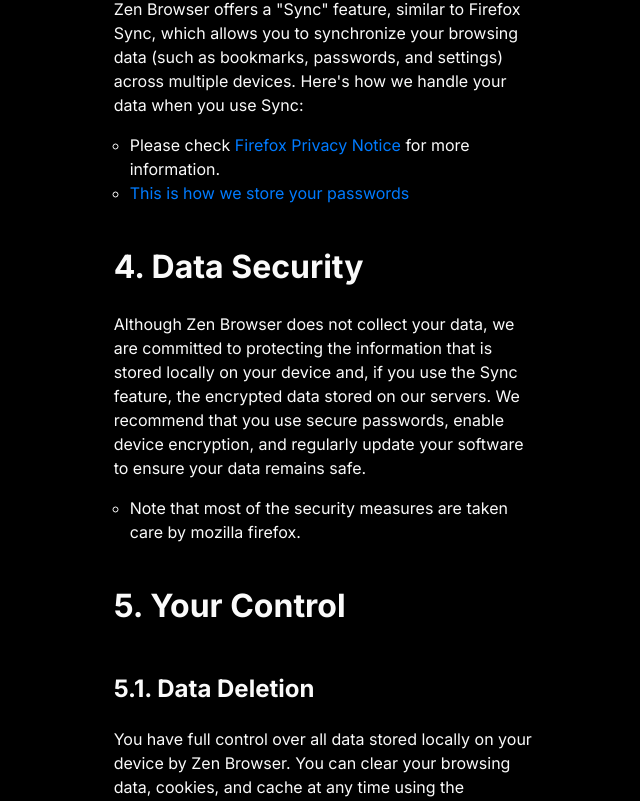
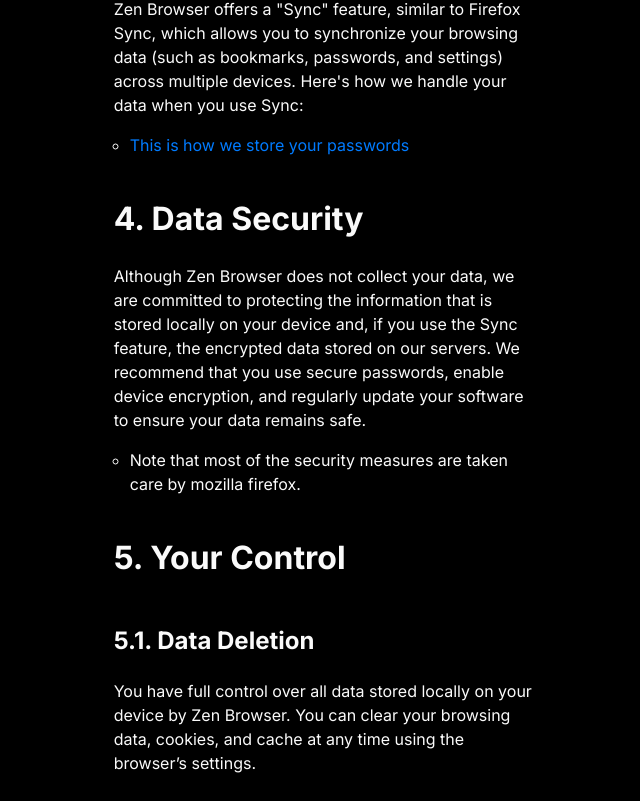
Before and after one commit to zen-browser/www, a Next.js app: page /privacy-policy in a window 1280 px wide. Shown: the part 1933-2734 px from the top of the page, without its empty margins (313-953 px from the left). Built offline with nearby package versions, Linux system fonts and the light colour scheme.

Commit message:
feat: Update privacy policy with external links and contact information

```diff
--- a/src/app/privacy-policy/page.tsx
+++ b/src/app/privacy-policy/page.tsx
@@ -42,7 +42,6 @@ Any customizations, settings, and preferences you make within Zen Browser are st
 # 3. Sync Feature
 Zen Browser offers a "Sync" feature, similar to Firefox Sync, which allows you to synchronize your browsing data (such as bookmarks, passwords, and settings) across multiple devices. Here's how we handle your data when you use Sync:
 
-* Please check [Firefox Privacy Notice](https://www.mozilla.org/en-US/privacy/) for more information.
 * [This is how we store your passwords](https://support.mozilla.org/en-US/kb/how-firefox-securely-saves-passwords#:~:text=Firefox%20Desktop%20encrypts%20your%20passwords,cryptography%20to%20obscure%20your%20passwords.)
 
 # 4. Data Security
@@ -57,10 +56,22 @@ You have full control over all data stored locally on your device by Zen Browser
 ## 5.2. Do Not Track
 Zen Browser automatically honors "Do Not Track" requests by default. We ensure that no tracking of your activity occurs, in compliance with this setting.
 
-# 6. Changes to This Privacy Policy
+# 6. Websites and Services
+
+Zen Browser may contain links to external websites or services that are not owned or operated by us. We are not responsible for the content or privacy practices of these sites. We recommend that you review the privacy policies of these sites before providing them with any personal information.
+
+When you click on the "Download" button, a number in the database is incremented to track the number of downloads. This is done to understand the popularity of the browser and improve the user experience. But no personal data is collected.
+
+# 7. Changes to This Privacy Policy
 We may update this Privacy Policy from time to time to reflect changes in our practices or legal requirements. We will notify you of any significant changes by updating the effective date at the top of this policy. Continued use of Zen Browser after such changes constitutes your acceptance of the new terms.
 
-# 7. Contact Us
+# 8. Other telemetry done by Mozilla Firefox
+
+We try to disable all telemetry data collection in Zen Browser. But, we may have missed some. Check the below links for more information.
+
+* Please check [Firefox Privacy Notice](https://www.mozilla.org/en-US/privacy/) for more information.
+
+# 9. Contact Us
 If you have any questions or concerns about this Privacy Policy or Zen Browser, please contact us at:
 
 * Discord: [Zen Browser](https://discord.gg/nnShMQzR4b)
```
